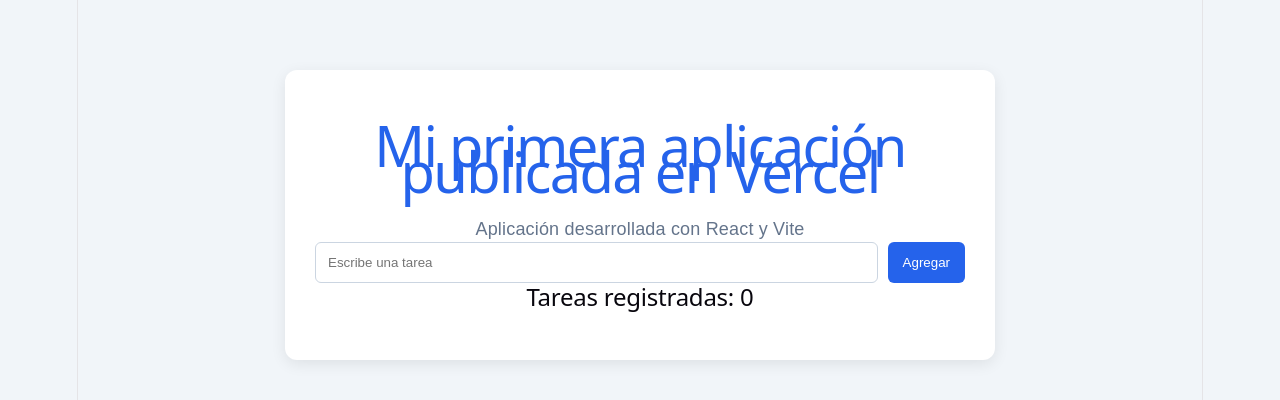
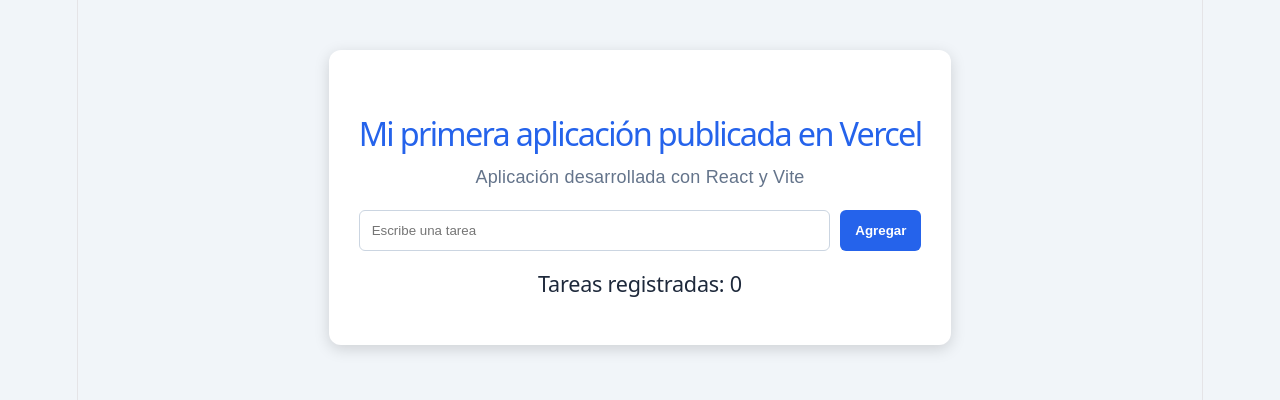
Before and after one commit to luisdacorredorva-cell/mi-primera-app, a React (Vite) app: page / in a window 1280 px wide. Shown: the top 400 px of the page. Built offline with nearby package versions, Linux system fonts and the light colour scheme.

Commit message:
Corregir interlineado y estilos

```diff
--- a/src/App.css
+++ b/src/App.css
@@ -1,31 +1,37 @@
 body {
   margin: 0;
   font-family: Arial, sans-serif;
-  background: #f1f5f9;
+  background-color: #f1f5f9;
+  color: #333333;
 }
 
 .contenedor {
   max-width: 650px;
-  margin: 70px auto;
+  margin: 50px auto;
   padding: 30px;
   background: white;
   border-radius: 12px;
-  box-shadow: 0 4px 15px #00000015;
+  box-shadow: 0 4px 15px rgba(0, 0, 0, 0.15);
 }
 
 h1 {
   color: #2563eb;
   text-align: center;
+  font-size: 1.8rem;
+  line-height: 1.3; /* Ajusta la separación entre líneas del título */
+  margin-bottom: 10px;
 }
 
 p {
   text-align: center;
   color: #64748b;
+  margin-bottom: 20px;
 }
 
 .formulario {
   display: flex;
   gap: 10px;
+  margin-bottom: 20px;
 }
 
 input {
@@ -33,6 +39,8 @@ input {
   padding: 12px;
   border: 1px solid #cbd5e1;
   border-radius: 6px;
+  background-color: #ffffff;
+  color: #1e293b;
 }
 
 button {
@@ -42,6 +50,19 @@ button {
   background: #2563eb;
   color: white;
   cursor: pointer;
+  font-weight: bold;
+}
+
+h2 {
+  color: #1e293b !important; /* Fuerza el color oscuro para que sea legible */
+  text-align: center;
+  font-size: 1.2rem;
+  margin-top: 15px;
+}
+
+ul {
+  padding: 0;
+  list-style: none;
 }
 
 li {
@@ -49,7 +70,9 @@ li {
   justify-content: space-between;
   align-items: center;
   margin: 10px 0;
-  padding: 10px;
+  padding: 10px 15px;
   background: #f8fafc;
+  border: 1px solid #e2e8f0;
   border-radius: 6px;
+  color: #333333;
 }
```
